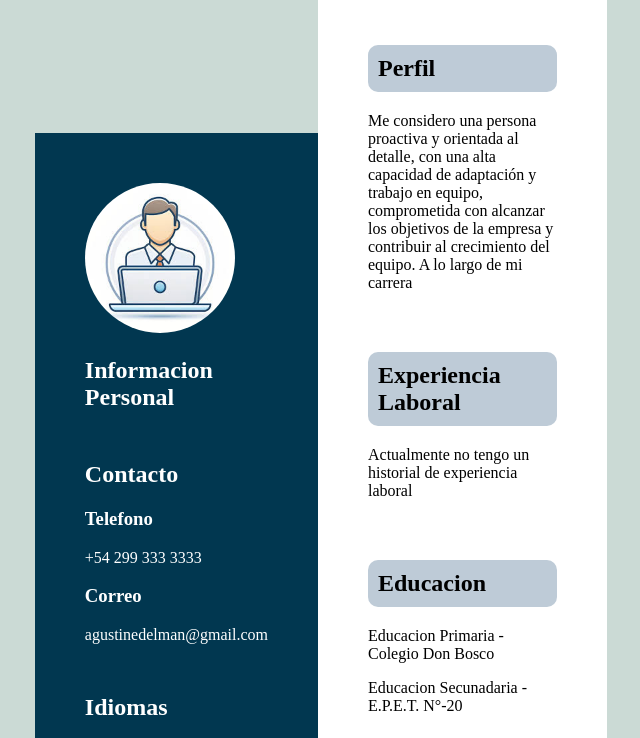
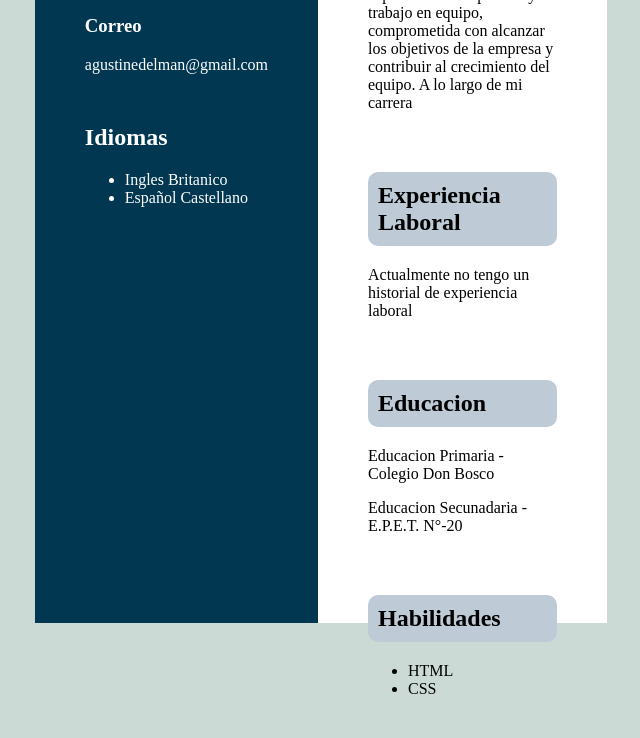
Before and after one commit to EdelmanAgustin/curriculum-vitae, a plain HTML site: page index.html in a window 1280 px wide. Shown: the part 457-1195 px from the top of the page, without its empty margins (319-959 px from the left). Drawn offline with Linux system fonts and the light colour scheme.

Commit message:
Correcion altura caja

```diff
--- a/style.css
+++ b/style.css
@@ -10,7 +10,7 @@ body {
     display: flex;
     justify-content: center;
     align-items: center;
-    margin: 200px 400px;
+    margin: 20px 400px;
 }
 
 .navleft {
@@ -18,11 +18,13 @@ body {
     color: white;
     box-shadow:  black;
     padding: 50px;
+    height: 60em;
 }
 
 .navright {
     background-color: white;
     padding: 50px;
+    height: 60em;
     }
 
 .navleft .contact {
```
